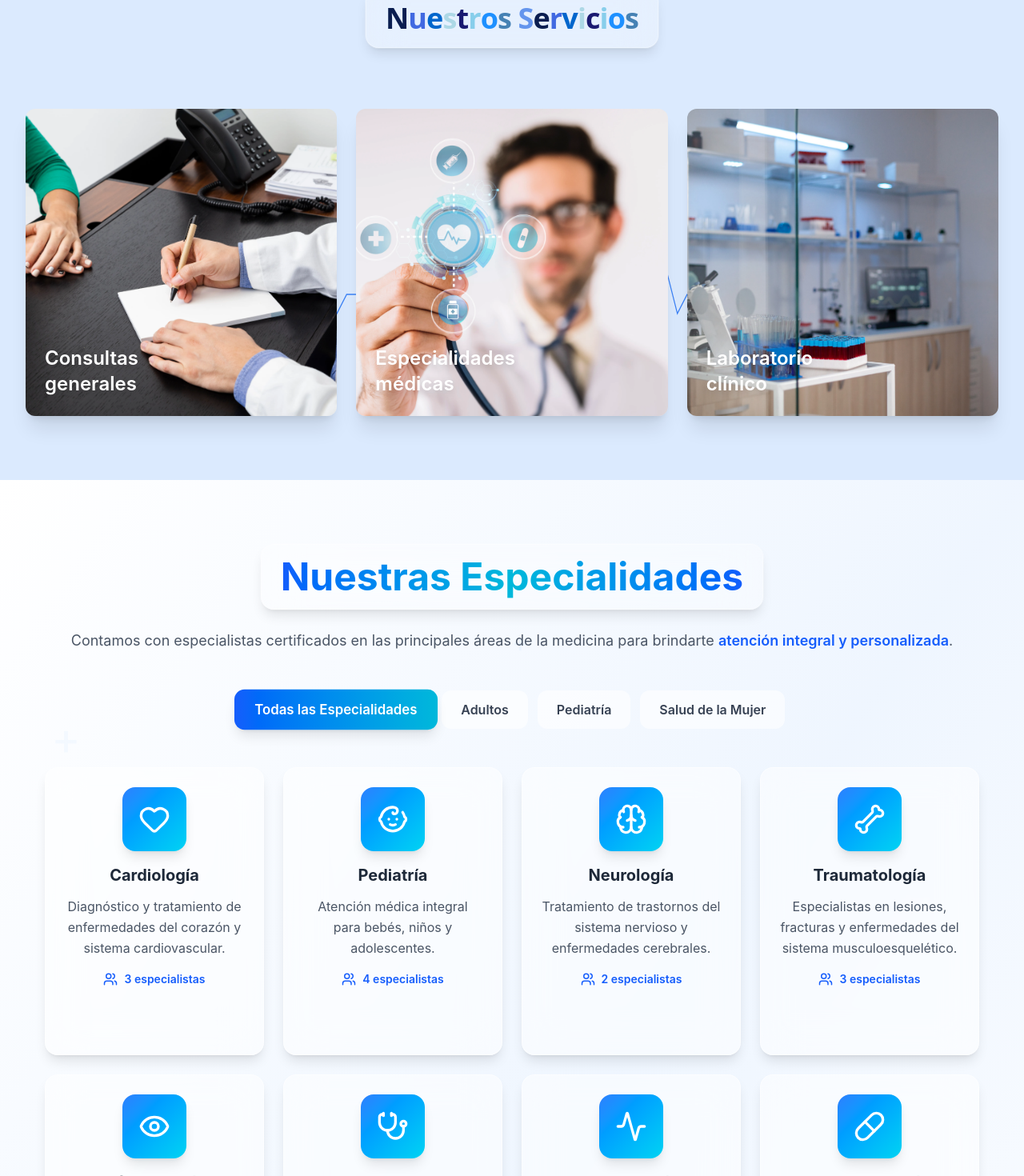
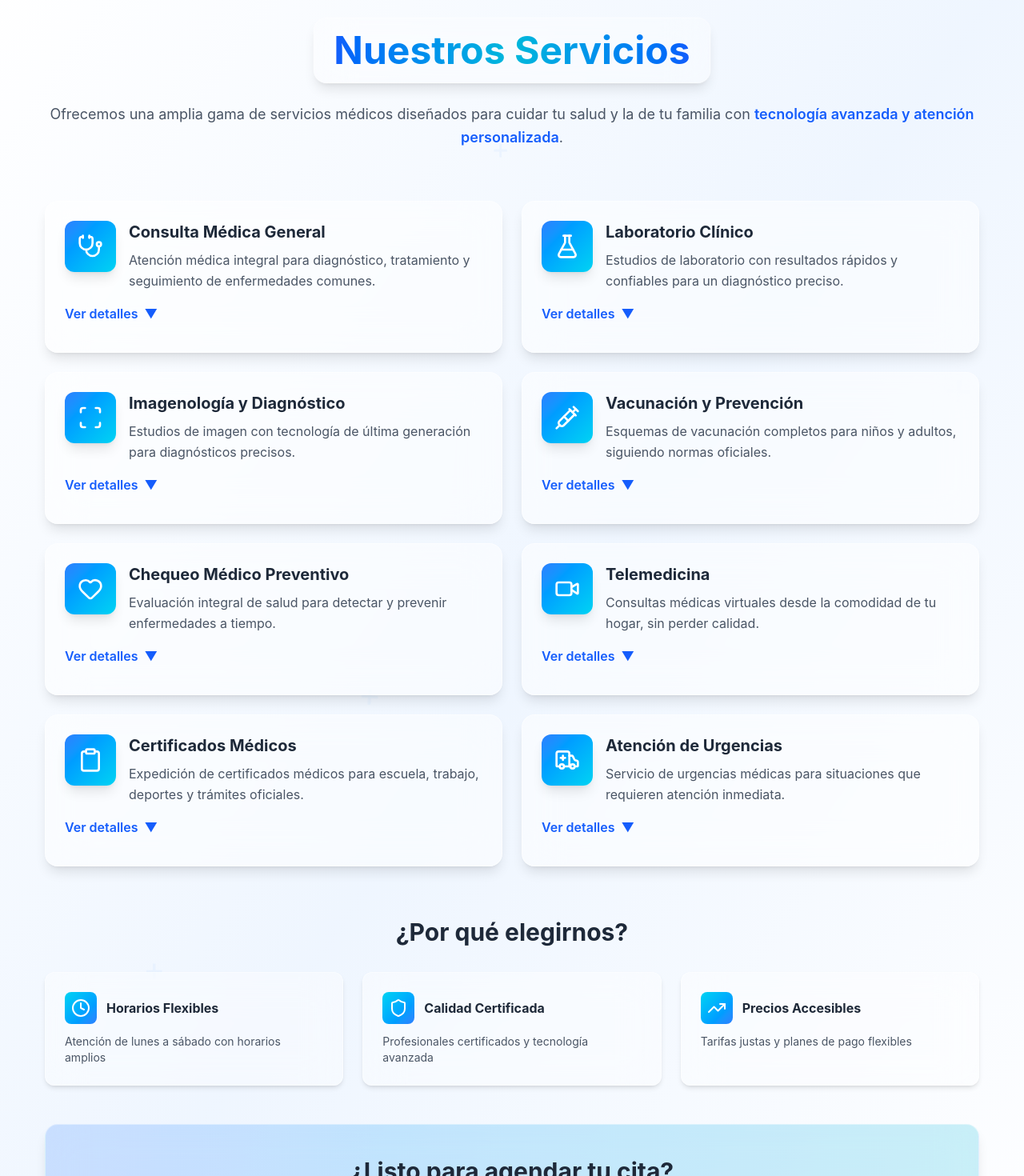
Before and after one commit to JosueDev09/Clinica-Medica-Pagina, a Next.js app: page /inicio in a window 1280 px wide. Shown: the part 858-2328 px from the top of the page at 80% size. Built offline with nearby package versions, Linux system fonts and the light colour scheme.

Commit message:
Se agrego nuevo diseno en serviciois

```diff
--- a/src/components/servicios/servicios.tsx
+++ b/src/components/servicios/servicios.tsx
@@ -1,65 +1,345 @@
 "use client";
 
-import  CardDemo  from "../ui/card-demo/card-demo";
-import { Swiper, SwiperSlide } from "swiper/react";
-import "swiper/css";
-import { ColourfulText } from "../ui/colourful-text/colourful-text";
-import VitalLines  from "../ui/VitalLines/VitalLines";
+import { useState } from "react";
+import {
+  Stethoscope,
+  FlaskConical,
+  Heart,
+  Scan,
+  Syringe,
+  Ambulance,
+  Video,
+  Clipboard,
+  Clock,
+  Shield,
+  TrendingUp,
+  CheckCircle,
+} from "lucide-react";
 
-export default function Servicios() {
-  //   const servicios = [
-  //   { icon: "📆", title: "Consultas generales",description: "Atención médica personalizada y rápida.",image:"/assets/imagenesServicios/serv1.jpg",  },
-  //   { icon: "🩺", title: "Especialidades médicas", description: "Acceso a especialistas certificados.",image:"/assets/imagenesServicios/serv2.jpg",  },
-  //   { icon: "💉", title: "Laboratorio clínico", description: "Resultados rápidos y confiables.",image:"/assets/imagenesServicios/serv3.jpg", },
-  // ];
+const ColourfulText = ({ text }) => {
+  return (
+    <span className="bg-gradient-to-r from-blue-600 via-cyan-500 to-blue-600 bg-clip-text text-transparent font-bold">
+      {text}
+    </span>
+  );
+};
 
+const FloatingCross = ({ delay, duration, left, top, size, opacity }) => {
+  return (
+    <div
+      className="absolute text-blue-200 pointer-events-none animate-float"
+      style={{
+        left: `${left}%`,
+        top: `${top}%`,
+        fontSize: `${size}rem`,
+        opacity: opacity,
+        animationDelay: `${delay}s`,
+        animationDuration: `${duration}s`,
+      }}
+    >
+      +
+    </div>
+  );
+};
+
+const ServicioCard = ({ icon: Icon, titulo, descripcion, caracteristicas, index }) => {
+  const [mostrarDetalles, setMostrarDetalles] = useState(false);
+
+  return (
+    <div
+      className="backdrop-blur-xl bg-white/50 border border-white/50 rounded-2xl p-6 shadow-lg hover:shadow-2xl transition-all duration-300 hover:scale-[1.02]"
+      style={{ animationDelay: `${index * 100}ms` }}
+    >
+      <div className="flex items-start gap-4 mb-4">
+        <div className="flex-shrink-0 p-4 bg-gradient-to-br from-blue-500 to-cyan-400 rounded-xl text-white shadow-lg">
+          <Icon size={32} />
+        </div>
+        <div className="flex-1">
+          <h3 className="text-xl font-bold text-gray-800 mb-2">{titulo}</h3>
+          <p className="text-gray-600 leading-relaxed">{descripcion}</p>
+        </div>
+      </div>
+
+      <button
+        onClick={() => setMostrarDetalles(!mostrarDetalles)}
+        className="text-blue-600 font-semibold hover:text-cyan-500 transition-colors duration-300 flex items-center gap-2 mb-3"
+      >
+        {mostrarDetalles ? "Ver menos" : "Ver detalles"}
+        <span
+          className={`transition-transform duration-300 ${
+            mostrarDetalles ? "rotate-180" : ""
+          }`}
+        >
+          ▼
+        </span>
+      </button>
+
+      <div
+        className={`overflow-hidden transition-all duration-300 ${
+          mostrarDetalles ? "max-h-96 opacity-100" : "max-h-0 opacity-0"
+        }`}
+      >
+        <ul className="space-y-2 pt-4 border-t border-gray-200">
+          {caracteristicas.map((caracteristica, idx) => (
+            <li key={idx} className="flex items-start gap-2 text-gray-700">
+              <CheckCircle size={18} className="flex-shrink-0 mt-0.5 text-green-500" />
+              <span>{caracteristica}</span>
+            </li>
+          ))}
+        </ul>
+      </div>
+    </div>
+  );
+};
+
+const VentajaCard = ({ icon: Icon, titulo, descripcion }) => {
+  return (
+    <div className="backdrop-blur-xl bg-white/40 border border-white/40 rounded-xl p-6 shadow-md hover:shadow-lg transition-all duration-300">
+      <div className="flex items-center gap-3 mb-3">
+        <div className="p-2 bg-gradient-to-br from-cyan-400 to-blue-500 rounded-lg text-white">
+          <Icon size={24} />
+        </div>
+        <h4 className="font-bold text-gray-800">{titulo}</h4>
+      </div>
+      <p className="text-gray-600 text-sm">{descripcion}</p>
+    </div>
+  );
+};
+
+export default function MisServicios() {
   const servicios = [
-    { icon: "📆", title: "Consultas generales",description: "Atención médica personalizada y rápida.",image:"/assets/imagenesServicios/serv1.webp",  },
-    { icon: "🩺", title: "Especialidades médicas", description: "Acceso a especialistas certificados.",image:"/assets/imagenesServicios/serv2.webp",  },
-    { icon: "💉", title: "Laboratorio clínico", description: "Resultados rápidos y confiables.",image:"/assets/imagenesServicios/serv3.webp", },
+    {
+      icon: Stethoscope,
+      titulo: "Consulta Médica General",
+      descripcion:
+        "Atención médica integral para diagnóstico, tratamiento y seguimiento de enfermedades comunes.",
+      caracteristicas: [
+        "Evaluación médica completa",
+        "Revisión de signos vitales",
+        "Diagnóstico y tratamiento",
+        "Recetas médicas digitales",
+        "Seguimiento personalizado",
+      ],
+    },
+    {
+      icon: FlaskConical,
+      titulo: "Laboratorio Clínico",
+      descripcion:
+        "Estudios de laboratorio con resultados rápidos y confiables para un diagnóstico preciso.",
+      caracteristicas: [
+        "Análisis clínicos generales",
+        "Pruebas especializadas",
+        "Resultados en 24-48 horas",
+        "Entrega digital de resultados",
+        "Interpretación médica incluida",
+      ],
+    },
+    {
+      icon: Scan,
+      titulo: "Imagenología y Diagnóstico",
+      descripcion:
+        "Estudios de imagen con tecnología de última generación para diagnósticos precisos.",
+      caracteristicas: [
+        "Rayos X digitales",
+        "Ultrasonidos",
+        "Electrocardiogramas",
+        "Interpretación por especialistas",
+        "Archivo digital de imágenes",
+      ],
+    },
+    {
+      icon: Syringe,
+      titulo: "Vacunación y Prevención",
+      descripcion:
+        "Esquemas de vacunación completos para niños y adultos, siguiendo normas oficiales.",
+      caracteristicas: [
+        "Vacunas infantiles completas",
+        "Vacunas para adultos",
+        "Certificados de vacunación",
+        "Asesoría en inmunizaciones",
+        "Seguimiento de esquemas",
+      ],
+    },
+    {
+      icon: Heart,
+      titulo: "Chequeo Médico Preventivo",
+      descripcion:
+        "Evaluación integral de salud para detectar y prevenir enfermedades a tiempo.",
+      caracteristicas: [
+        "Análisis clínicos completos",
+        "Evaluación cardiovascular",
+        "Revisión de factores de riesgo",
+        "Recomendaciones personalizadas",
+        "Plan de seguimiento",
+      ],
+    },
+    {
+      icon: Video,
+      titulo: "Telemedicina",
+      descripcion:
+        "Consultas médicas virtuales desde la comodidad de tu hogar, sin perder calidad.",
+      caracteristicas: [
+        "Videoconsultas en vivo",
+        "Horarios flexibles",
+        "Recetas electrónicas",
+        "Seguimiento remoto",
+        "Plataforma segura y privada",
+      ],
+    },
+    {
+      icon: Clipboard,
+      titulo: "Certificados Médicos",
+      descripcion:
+        "Expedición de certificados médicos para escuela, trabajo, deportes y trámites oficiales.",
+      caracteristicas: [
+        "Certificados escolares",
+        "Certificados laborales",
+        "Certificados deportivos",
+        "Evaluación médica incluida",
+        "Entrega inmediata",
+      ],
+    },
+    {
+      icon: Ambulance,
+      titulo: "Atención de Urgencias",
+      descripcion:
+        "Servicio de urgencias médicas para situaciones que requieren atención inmediata.",
+      caracteristicas: [
+        "Atención sin cita previa",
+        "Personal médico 24/7",
+        "Estabilización de pacientes",
+        "Referencias hospitalarias",
+        "Seguimiento post-urgencia",
+      ],
+    },
+  ];
+
+  const ventajas = [
+    {
+      icon: Clock,
+      titulo: "Horarios Flexibles",
+      descripcion: "Atención de lunes a sábado con horarios amplios",
+    },
+    {
+      icon: Shield,
+      titulo: "Calidad Certificada",
+      descripcion: "Profesionales certificados y tecnología avanzada",
+    },
+    {
+      icon: TrendingUp,
+      titulo: "Precios Accesibles",
+      descripcion: "Tarifas justas y planes de pago flexibles",
+    },
   ];
 
   return (
-    <section id="servicios" className="py-20 bg-blue-100 relative h-auto w-full overflow-hidden">
+    <section
+      id="mis-servicios"
+      className="relative overflow-hidden py-20 bg-gradient-to-br from-white via-blue-50 to-white"
+    >
+      {/* Cruces flotantes decorativas */}
+      <FloatingCross delay={0} duration={7.5} left={6} top={18} size={3.2} opacity={0.13} />
+      <FloatingCross delay={1.2} duration={8} left={92} top={28} size={3.8} opacity={0.11} />
+      <FloatingCross delay={0.6} duration={6.5} left={14} top={68} size={2.6} opacity={0.17} />
+      <FloatingCross delay={1.8} duration={9} left={84} top={82} size={3.1} opacity={0.14} />
+      <FloatingCross delay={0.3} duration={7} left={48} top={12} size={2.2} opacity={0.19} />
+      <FloatingCross delay={1.5} duration={8.5} left={35} top={50} size={2.7} opacity={0.15} />
 
+      <div className="relative z-10 max-w-7xl mx-auto px-6">
+        {/* Título principal */}
+        <div className="text-center mb-16">
+          <h2 className="text-4xl md:text-5xl font-bold text-gray-800 mb-4">
+            <div className="inline-block px-6 py-4 rounded-2xl backdrop-blur-xl bg-white/30 border border-white/30 shadow-lg ring-1 ring-white/20">
+              <ColourfulText text="Nuestros Servicios" />
+            </div>
+          </h2>
+          <p className="mt-6 text-lg text-gray-600 max-w-3xl mx-auto leading-relaxed">
+            Ofrecemos una amplia gama de servicios médicos diseñados para cuidar tu
+            salud y la de tu familia con{" "}
+            <span className="font-semibold text-blue-600">
+              tecnología avanzada y atención personalizada
+            </span>
+            .
+          </p>
+        </div>
 
-      <h1 className="text-4xl font-bold text-center mb-10">
-        <div className="relative bottom-9 inline-block px-6 py-4 rounded-2xl backdrop-blur-xl bg-white/30 border border-white/30 shadow-lg ring-1 ring-white/20">
-          <ColourfulText text="Nuestros Servicios" />
+        {/* Grid de servicios */}
+        <div className="grid grid-cols-1 lg:grid-cols-2 gap-6 mb-16">
+          {servicios.map((servicio, index) => (
+            <ServicioCard
+              key={index}
+              icon={servicio.icon}
+              titulo={servicio.titulo}
+              descripcion={servicio.descripcion}
+              caracteristicas={servicio.caracteristicas}
+              index={index}
+            />
+          ))}
         </div>
-      </h1>
 
-      {/* Slider en móviles */}
-      <div className="block md:hidden px-6">
-        <Swiper
-          spaceBetween={20}
-          slidesPerView={1.1}
-          centeredSlides={true}
-          grabCursor={true}
-        >
-          {servicios.map((servicio, i) => (
-            <SwiperSlide key={i}>
-              <CardDemo
-                title={servicio.title}
-               // description={servicio.description}
-               // icon={servicio.icon}
-                imageUrl={servicio.image}
-              // hoverImageUrl={servicio.video} // Assuming video is used as hover image
+        {/* Sección de ventajas */}
+        <div className="mb-12">
+          <h3 className="text-3xl font-bold text-center text-gray-800 mb-8">
+            ¿Por qué elegirnos?
+          </h3>
+          <div className="grid grid-cols-1 md:grid-cols-3 gap-6">
+            {ventajas.map((ventaja, index) => (
+              <VentajaCard
+                key={index}
+                icon={ventaja.icon}
+                titulo={ventaja.titulo}
+                descripcion={ventaja.descripcion}
               />
-            </SwiperSlide>
-          ))}
-        </Swiper>
+            ))}
+          </div>
+        </div>
+
+        {/* CTA Banner */}
+        <div className="backdrop-blur-xl bg-gradient-to-r from-blue-500/20 to-cyan-500/20 border border-white/40 rounded-2xl p-10 shadow-lg text-center">
+          <h3 className="text-3xl font-bold text-gray-800 mb-4">
+            ¿Listo para agendar tu cita?
+          </h3>
+          <p className="text-gray-600 mb-8 max-w-2xl mx-auto">
+            Agenda tu consulta en línea de forma rápida y sencilla. Elige el servicio
+            que necesitas, selecciona tu horario preferido y recibe atención de calidad.
+          </p>
+          <div className="flex flex-col sm:flex-row gap-4 justify-center">
+            <a
+              href="/agendarCita"
+              className="inline-flex items-center justify-center px-10 py-4 bg-gradient-to-r from-blue-600 to-cyan-500 text-white font-bold text-lg rounded-xl shadow-md hover:shadow-xl hover:scale-105 transition-all duration-300"
+            >
+              Agendar Cita Ahora
+            </a>
+            <a
+              href="tel:+524771234567"
+              className="inline-flex items-center justify-center px-10 py-4 bg-white text-blue-600 font-bold text-lg rounded-xl shadow-md hover:shadow-xl hover:scale-105 transition-all duration-300 border-2 border-blue-200"
+            >
+              📞 Llamar
+            </a>
+          </div>
+        </div>
       </div>
 
-      {/* Grid en desktop */}
-    <div className="relative w-full mt-10">
-    <VitalLines />
-    <div className="hidden md:grid md:grid-cols-3 gap-6 justify-items-center relative z-10">
-      {servicios.map((servicio, i) => (
-        <CardDemo key={i} title={servicio.title} imageUrl={servicio.image} />
-      ))}
-    </div>
-  </div>
+      {/* Difuminado inferior */}
+      <div className="absolute bottom-0 left-0 w-full h-40 z-10 pointer-events-none">
+        <div className="w-full h-full bg-gradient-to-t from-blue-100 to-transparent" />
+      </div>
+
+      <style jsx>{`
+        @keyframes float {
+          0%,
+          100% {
+            transform: translateY(0px) rotate(0deg);
+          }
+          50% {
+            transform: translateY(-20px) rotate(5deg);
+          }
+        }
+
+        .animate-float {
+          animation: float 6s ease-in-out infinite;
+        }
+      `}</style>
     </section>
   );
 }
```
